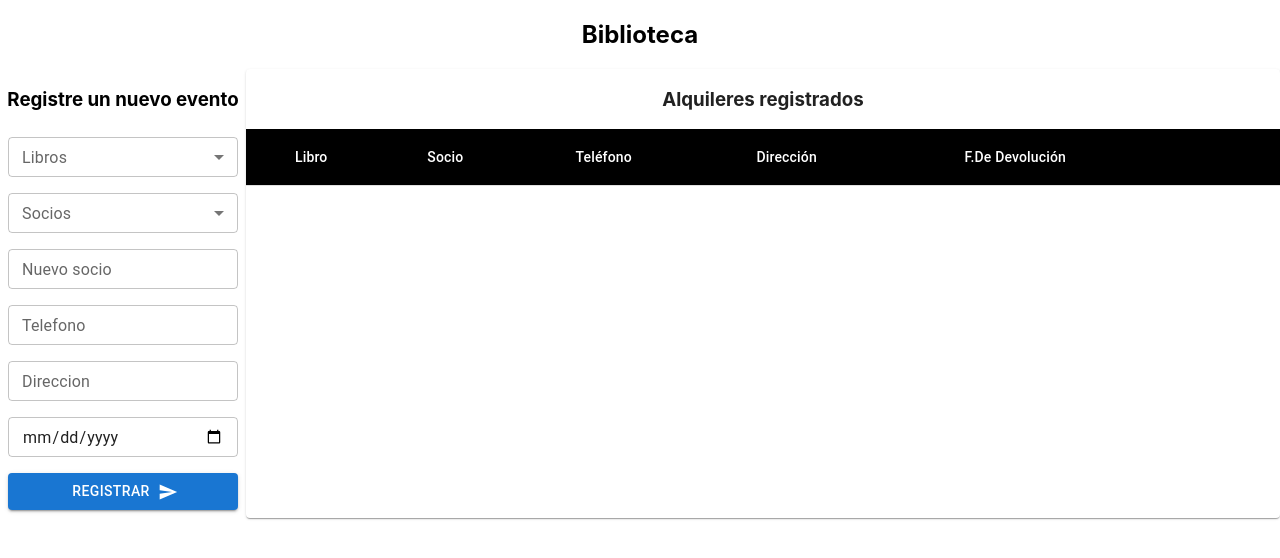
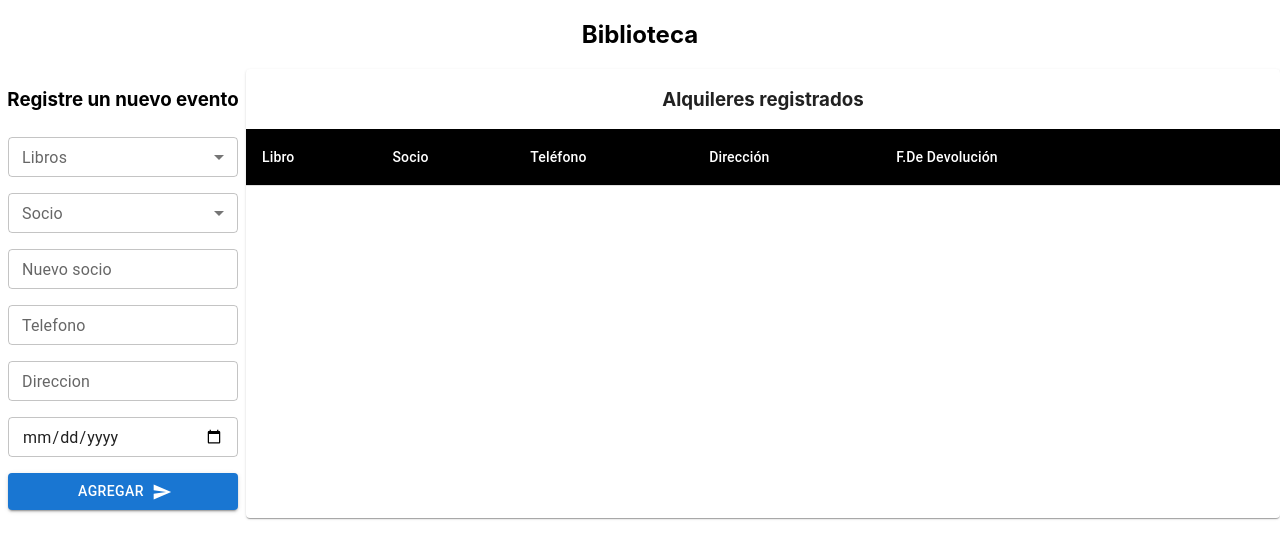
Before and after one commit to Franciscot93/Biblioteca_tpFinal, a React (Create React App) app: page / in a window 1280 px wide. Shown: the top 558 px of the page. Built offline with nearby package versions, Linux system fonts and the light colour scheme.

Commit message:
feat: se crea componente para las rows de la tabla, se crea funcion que elimina los registros

```diff
--- a/package.json
+++ b/package.json
@@ -14,6 +14,7 @@
     "@testing-library/user-event": "^13.5.0",
     "dayjs": "^1.11.11",
     "react": "^18.3.1",
+    "react-confirm": "^0.3.0-7",
     "react-dom": "^18.3.1",
     "react-scripts": "5.0.1",
     "web-vitals": "^2.1.4"
--- a/src/App.css
+++ b/src/App.css
@@ -6,3 +6,9 @@
 .titulo{
     text-align: center;
 }
+
+@media (max-width: 960px) {
+    #Contenedor {
+        flex-direction: column;
+    }
+}
--- a/src/App.jsx
+++ b/src/App.jsx
@@ -1,3 +1,4 @@
+import {  useEffect, useState } from 'react';
 import './App.css';
 import Formulario from './componentes/Formulario';
 import TablaLibros from './componentes/TablaLibros';
@@ -20,17 +21,32 @@ const socios=[
   {nombre:'Cristiano Ronaldo'}
 
 ]
-const registros=[]
-localStorage.setItem('libros',JSON.stringify(libros))
-localStorage.setItem('socios',JSON.stringify(socios))
-localStorage.setItem('registros',JSON.stringify(registros))
+
+
 function App() {
+  const [listaDeLibros,setListaDeLibros]=useState(libros)
+ const [listaDeSocios,setListaDeSocios]=useState(JSON.parse(localStorage.getItem('socios'))||socios)
+ const [registros,setRegistros]=useState(JSON.parse(localStorage.getItem('registros'))||[])
+ const [registroParaEditar,setRegistroParaEditar]=useState({})
+
+ const eliminarRegistro=(id)=>{
+  const registrosActualizados=registros.filter(registro=> registro.id!==id)
+  setRegistros(registrosActualizados)
+ }
+ useEffect(()=>{
+  localStorage.setItem('registros', JSON.stringify(registros))
+},[registros])
+
+useEffect(()=>{
+  localStorage.setItem('socios', JSON.stringify(listaDeSocios))
+},[listaDeSocios])
+
   return (
     <div>
       <h2 className='titulo'>Biblioteca</h2>
     <div className="App" id='Contenedor'>
-      <Formulario/>
-      <TablaLibros/>
+      <Formulario listaDeLibros={listaDeLibros} setRegistroParaEditar={setRegistroParaEditar} listaDeSocios={listaDeSocios} setListaDeSocios={setListaDeSocios} setRegistros={setRegistros} registros={registros} registroParaEditar={registroParaEditar}/>
+      <TablaLibros registros={registros} setRegistroParaEditar={setRegistroParaEditar}  eliminarRegistro={eliminarRegistro}/>
     </div>
     </div>
   );
--- a/src/componentes/Formulario.jsx
+++ b/src/componentes/Formulario.jsx
@@ -1,4 +1,4 @@
-import React, { useEffect, useState } from 'react'
+import React, {  useEffect, useState } from 'react'
 import InputLabel from '@mui/material/InputLabel';
 import MenuItem from '@mui/material/MenuItem';
 import FormControl from '@mui/material/FormControl';
@@ -11,33 +11,32 @@ import Stack from '@mui/material/Stack';
 
 
 
-export default function Formulario() {
-const socios=localStorage.getItem('socios')
- const [listaDeLibros,setListaDeLibros]=useState([])
- const [listaDeSocios,setListaDeSocios]=useState([])
+export default function Formulario({listaDeLibros,setRegistroParaEditar,listaDeSocios,setListaDeSocios,setRegistros,registros,registroParaEditar}) {
 
- useEffect(()=>{
-  const librosStorage=JSON.parse(localStorage.getItem('libros'))
-  const sociosStorage=JSON.parse(localStorage.getItem('socios'))
-  if( librosStorage.length>0){
-    setListaDeLibros(librosStorage)
-  }
-  if(sociosStorage.length>0){
-    setListaDeSocios(sociosStorage)
-  }
-
- },[socios])
   const [registro, setRegistro] = useState({
-
+    id:"",
     libro: "",
     socio: "",
     telefono: "",
     direccion: "",
     fechaDevolucion:""
   })
+
+ const [camposValidos,setCamposValidos]=useState({
+
+  libro: null,
+  socio: null,
+  telefono: null,
+  direccion: null,
+  fechaDevolucion:null
+ })
+
+
+
   const buscaSocio=(e)=>{
     const nombreSocioNuevo= (e.target.value.trim()).toUpperCase()
 
+    if(e.target.value.trim().length>0){
 
       const socio=listaDeSocios.filter(socio=> socio.nombre.toLocaleUpperCase().includes(nombreSocioNuevo))
       if (socio.length>0){
@@ -45,34 +44,50 @@ const socios=localStorage.getItem('socios')
 
       }else{
         setListaDeSocios([...listaDeSocios,{nombre:e.target.value.trim()}])
-      console.log(listaDeSocios)
+
         localStorage.setItem('socios',JSON.stringify(listaDeSocios))
         registro.socio=e.target.value.trim()
+        e.target.value=""
 
+      }
     }
 
   }
 
   const handleChange = (event) => {
-    const { name, value, } = event.target;
+    const { name, value } = event.target;
 
     setRegistro({ ...registro, [name]: value });
   };
 
 
 
-
+const validar = {
+  libro: (valorDelCampo) => {
+    setCamposValidos(prev => ({ ...prev, libro: valorDelCampo.trim().length > 0 }));
+  },
+  socio: (valorDelCampo) => {
+    setCamposValidos(prev => ({ ...prev, socio: valorDelCampo.length > 0 }));
+  },
+  telefono: (valorDelCampo) => {
+    setCamposValidos(prev => ({ ...prev, telefono: valorDelCampo.length > 0 && !isNaN(valorDelCampo) }));
+  },
+  direccion: (valorDelCampo) => {
+    setCamposValidos(prev => ({ ...prev, direccion: valorDelCampo.length > 0 }));
+  },
+  fechaDevolucion: (valorDelCampo) => {
+    const fecha = new Date(valorDelCampo);
+    setCamposValidos(prev => ({ ...prev, fechaDevolucion: valorDelCampo.length>0 && Date(valorDelCampo) &&  new Date(valorDelCampo)> new Date() }));
+  }
+};
 
   const cargarRegistro=(e)=>{
     e.preventDefault()
+
+    if(camposValidos.libro&& camposValidos.socio&&camposValidos.telefono&&camposValidos.direccion&&camposValidos.fechaDevolucion && registro.id===""){
       registro.id=generarId()
 
-    const registrosStorage= JSON.parse(localStorage.getItem('registros'))
-    registrosStorage.push(registro)
-    localStorage.setItem('registros',JSON.stringify(registrosStorage))
-
-
-
+      setRegistros([...registros,registro])
       setRegistro({
        libro: "",
        socio: "",
@@ -81,7 +96,54 @@ const socios=localStorage.getItem('socios')
        fechaDevolucion:""
       })
 
+      setCamposValidos({
+       libro: null,
+       socio: null,
+       telefono: null,
+       direccion: null,
+       fechaDevolucion:null
+      })
     }
+    if(registro.id!=="" ){
+      const{libro,socio,telefono,direccion,fechaDevolucion}=registro
+      console.log(camposValidos)
+    }
+
+
+
+
+
+
+
+  }
+
+  useEffect(()=>{
+  localStorage.setItem('registros',JSON.stringify(registros))
+},[registros])
+
+
+useEffect(()=>{
+  if(Object.keys(registroParaEditar).length> 0){
+    const{id,libro,socio,telefono,direccion,fechaDevolucion}=registroParaEditar
+    setRegistro({id,libro,socio,telefono,direccion,fechaDevolucion})
+
+  }
+
+},[registroParaEditar])
+
+useEffect(() => {
+  if (registro.id !== "") {
+    validar.libro(registro.libro);
+    validar.socio(registro.socio);
+    validar.telefono(registro.telefono);
+    validar.direccion(registro.direccion);
+    validar.fechaDevolucion(registro.fechaDevolucion);
+  }
+}, [registro])
+
+console.log(camposValidos)
+
+
   const generarId = () => {
     const date = Date.now().toString(36);
     const random = Math.random().toString(36).substring(2);
@@ -90,17 +152,18 @@ const socios=localStorage.getItem('socios')
   };
 
 
+
   return (
     <form onSubmit={(e)=>cargarRegistro(e)} id='FormularioBiblioteca' component={Card} >
       <h3 className='titulo'>Registre un nuevo evento</h3>
       <div className='itemFormulario'>
       <FormControl sx={{ m: 1, minWidth: 230, maxWidth: 230 }} size="small">
-      <InputLabel  id="demo-select-small-label">Libros</InputLabel>
+      <InputLabel  id="demo-select-medium-label">{camposValidos.libro!==false ?'Libros':'Libro ❌ '}</InputLabel>
       <Select
-        labelId="demo-select-small-label"
-
-        value={registro.libro}
-        label="Libros"
+        labelId="demo-select-medium-label"
+        onBlur={(e)=>validar.libro(e.target.value)}
+        value={ registro.libro}
+        label='Libros'
         onChange={(e)=>{handleChange(e)}}
         name='libro'
       >
@@ -113,13 +176,13 @@ const socios=localStorage.getItem('socios')
       </Select>
       </FormControl>
       <FormControl sx={{ m: 1, minWidth: 230, maxWidth: 230 }} size="small">
-      <InputLabel  id="demo-select-small-label">Socios</InputLabel>
+      <InputLabel  id="demo-select-small-label">{camposValidos.socio!==false ?'Socio':'Socio ❌'}</InputLabel>
       <Select
         labelId="demo-select-small-label"
-
+        onBlur={(e)=>validar.socio(e.target.value)}
         value={registro.socio}
         label="Socios"
-        onChange={(e)=>{handleChange(e)}}
+        onChange={(e)=>{handleChange(e);validar.socio(e.target.value)}}
         name='socio'
       >
         <MenuItem value="">
@@ -146,9 +209,9 @@ const socios=localStorage.getItem('socios')
 
         />
         <TextField sx={{ m: 1, minWidth: 230, maxWidth: 230 }}
-          label="Telefono"
-
-          placeholder="Ingrese su telefono"
+          label={camposValidos.telefono!==false ?'Telefono':'Ingrese un telefóno ❌'}
+          onBlur={(e)=>validar.telefono(e.target.value)}
+          placeholder="Teléfono"
           size="small"
           name="telefono"
           value={registro.telefono}
@@ -159,34 +222,36 @@ const socios=localStorage.getItem('socios')
       </div>
       <div className='itemFormulario'>
       <TextField sx={{ m: 1, minWidth: 230, maxWidth: 230 }}
-          label="Direccion"
+          label={camposValidos.direccion!==false ?'Direccion':'Ingrese una dirección ❌'}
           id="outlined-size-small"
           placeholder="Direccion"
           size="small"
           name="direccion"
           type='text'
           fullWidth={true}
+          onBlur={(e)=>validar.direccion(e.target.value)}
           value={registro.direccion}
           onChange={(e)=>{handleChange(e)}}
+
 
         />
 
       <TextField sx={{ m: 1, minWidth: 230, maxWidth: 230 }}
-          label={registro.fechaDevolucion.length>0?'Fecha de devolución':null}
+          label={registro.fechaDevolucion.length>0 ?'Fecha de devolución':camposValidos.fechaDevolucion===false?'❌':null}
           value={registro.fechaDevolucion}
           size="small"
           name="fechaDevolucion"
           type='date'
-
-          onChange={(e)=>handleChange(e)}
+          onChange={(e)=>{handleChange(e);validar.fechaDevolucion(e.target.value)}}
         />
       </div>
 
       <Stack direction="row">
 
-      <Button type='submit' variant="contained" sx={{m:1}} fullWidth={true} endIcon={<SendIcon />}>
-        Registrar
+      <Button type='submit'  variant="contained" sx={{m:1}} fullWidth={true} endIcon={<SendIcon />}>
+        {registro.id ?'Editar':'Agregar'}
       </Button>
+
     </Stack>
 
 
--- /dev/null
+++ b/src/componentes/RegistroSocio.jsx
@@ -0,0 +1,59 @@
+import React from 'react'
+import DeleteIcon from '@mui/icons-material/Delete';
+import EditIcon from '@mui/icons-material/Edit';
+import TableCell, { tableCellClasses } from '@mui/material/TableCell';
+import { styled } from '@mui/material/styles';
+import TableRow from '@mui/material/TableRow';
+
+
+const StyledTableCell = styled(TableCell)(({ theme }) => ({
+    [`&.${tableCellClasses.head}`]: {
+      backgroundColor: theme.palette.common.black,
+      color: theme.palette.common.white,
+    },
+    [`&.${tableCellClasses.body}`]: {
+      fontSize: 14,
+    },
+  }));
+
+  const StyledTableRow = styled(TableRow)(({ theme }) => ({
+    '&:nth-of-type(odd)': {
+      backgroundColor: theme.palette.action.hover,
+    },
+    // hide last border
+    '&:last-child td, &:last-child th': {
+      border: 0,
+    },
+  }));
+
+
+const RegistroSocio = ({registro,eliminarRegistro,setRegistroParaEditar}) => {
+    const {id,libro,socio,telefono,direccion,fechaDevolucion}=registro
+
+    const eligeEliminar=()=>{
+        const confirmar= window.confirm('Deseas eliminar este registro?')
+        if(confirmar){eliminarRegistro(id)}
+
+    }
+
+    const eligeEditar=()=>{
+        const confirmar= window.confirm('Deseas editar este registro?')
+        if(confirmar){setRegistroParaEditar(registro)}
+    }
+
+  return (
+    <StyledTableRow key={id}>
+    <StyledTableCell component="th" scope="row">
+      {libro}
+    </StyledTableCell>
+    <StyledTableCell align="left">{socio}</StyledTableCell>
+    <StyledTableCell align="left">{telefono}</StyledTableCell>
+    <StyledTableCell align="left">{direccion}</StyledTableCell>
+    <StyledTableCell align="left">{fechaDevolucion}</StyledTableCell>
+    <StyledTableCell align="left"><EditIcon  onClick={eligeEditar}/></StyledTableCell>
+    <StyledTableCell align="left"><DeleteIcon  onClick={eligeEliminar}  /></StyledTableCell>
+  </StyledTableRow>
+  )
+}
+
+export default RegistroSocio
--- a/src/componentes/TablaLibros.jsx
+++ b/src/componentes/TablaLibros.jsx
@@ -1,4 +1,3 @@
-import React, { useEffect, useState } from 'react'
 import { styled } from '@mui/material/styles';
 import Table from '@mui/material/Table';
 import TableBody from '@mui/material/TableBody';
@@ -7,9 +6,9 @@ import TableContainer from '@mui/material/TableContainer';
 import TableHead from '@mui/material/TableHead';
 import TableRow from '@mui/material/TableRow';
 import Card from '@mui/material/Card'
-import Button from '@mui/material/Button';
-import DeleteIcon from '@mui/icons-material/Delete';
-import EditIcon from '@mui/icons-material/Edit';
+
+import RegistroSocio from './RegistroSocio';
+
 const StyledTableCell = styled(TableCell)(({ theme }) => ({
     [`&.${tableCellClasses.head}`]: {
       backgroundColor: theme.palette.common.black,
@@ -20,56 +19,29 @@ const StyledTableCell = styled(TableCell)(({ theme }) => ({
     },
   }));
 
-  const StyledTableRow = styled(TableRow)(({ theme }) => ({
-    '&:nth-of-type(odd)': {
-      backgroundColor: theme.palette.action.hover,
-    },
-    // hide last border
-    '&:last-child td, &:last-child th': {
-      border: 0,
-    },
-  }));
 
 
 
-  const TablaLibros = () => {
-    const [registros,setRegistros]=useState([])
-    const registrosStorage= JSON.parse(localStorage.getItem('registros'))
-  useEffect(()=>{
+  const TablaLibros = ({registros,eliminarRegistro,setRegistroParaEditar}) => {
 
-    if (registrosStorage.length>0){
-      setRegistros(registrosStorage)
-
-    }
-  },[])
   return (
     <TableContainer component={Card}>
         <h3 className='titulo'>Alquileres registrados</h3>
       <Table sx={{ minWidth: 700 }} aria-label="customized table">
         <TableHead>
           <TableRow>
-            <StyledTableCell align='center'>Libro</StyledTableCell>
-            <StyledTableCell align="center">Socio</StyledTableCell>
-            <StyledTableCell align="center">Teléfono</StyledTableCell>
-            <StyledTableCell align="center">Dirección</StyledTableCell>
-            <StyledTableCell align="center">F.De Devolución</StyledTableCell>
-            <StyledTableCell align="center"></StyledTableCell>
-            <StyledTableCell align="center"></StyledTableCell>
+            <StyledTableCell align='left'>Libro</StyledTableCell>
+            <StyledTableCell align="left">Socio</StyledTableCell>
+            <StyledTableCell align="left">Teléfono</StyledTableCell>
+            <StyledTableCell align="left">Dirección</StyledTableCell>
+            <StyledTableCell align="left">F.De Devolución</StyledTableCell>
+            <StyledTableCell align="left"></StyledTableCell>
+            <StyledTableCell align="left"></StyledTableCell>
           </TableRow>
         </TableHead>
         <TableBody>
           {registros?.length>0 ?registros.map((registro) => (
-            <StyledTableRow key={registro.id}>
-              <StyledTableCell component="th" scope="row">
-                {registro.libro}
-              </StyledTableCell>
-              <StyledTableCell align="right">{registro.socio}</StyledTableCell>
-              <StyledTableCell align="right">{registro.telefono}</StyledTableCell>
-              <StyledTableCell align="right">{registro.direccion}</StyledTableCell>
-              <StyledTableCell align="right">{registro.fechaDevolucion}</StyledTableCell>
-              <StyledTableCell align="right"><EditIcon onClick={(e)=>{console.log(e.target)}}/></StyledTableCell>
-              <StyledTableCell align="right"><Button variant="outlined" startIcon={<DeleteIcon  />}></Button></StyledTableCell>
-            </StyledTableRow>
+           <RegistroSocio key={registro.id} registro={registro} setRegistroParaEditar={setRegistroParaEditar} eliminarRegistro={eliminarRegistro}/>
           )):null}
         </TableBody>
       </Table>
```
Also changed, not shown: 1 other file (tests, documents, lock files or other folders). Lines whose indentation alone changed are shown as unchanged.
